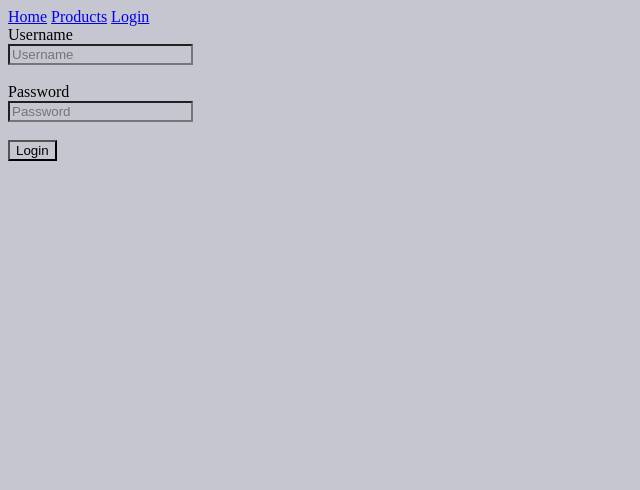
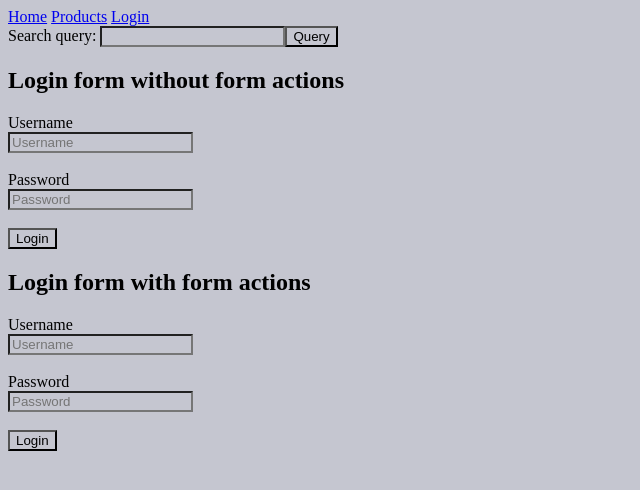
Before and after one commit to nsk4/SvelteKitLearning, a SvelteKit app: page /login in a window 1280 px wide. Shown: the top 490 px of the page, without its empty margins (0-640 px from the left). Built offline with nearby package versions, Linux system fonts and the light colour scheme.

Commit message:
Finished form actions section

```diff
--- a/src/routes/+layout.svelte
+++ b/src/routes/+layout.svelte
@@ -1,12 +1,40 @@
 <script lang="ts">
-    import { browser, building, dev, version } from '$app/environment';
+    import { applyAction, enhance } from '$app/forms';
+
+    //import { browser, building, dev, version } from '$app/environment';
     import { invalidateAll } from '$app/navigation';
     import { page } from '$app/stores';
     import type { LayoutData } from './$types';
+    import type { ActionData, SubmitFunction } from './login/$types';
 
-    $: console.log({ browser, building, dev, version });
+    // Environment information
+    //$: console.log({ browser, building, dev, version });
 
     export let data: LayoutData;
+
+    let isLoading = false;
+    let error = '';
+    let form: ActionData;
+
+    const handleLoginEnhance: SubmitFunction = () => {
+        isLoading = true;
+        return ({ result }) => {
+            isLoading = false;
+            error = '';
+
+            if (result.type === 'redirect') {
+                form = null;
+                applyAction(result);
+            }
+            if (result.type === 'error') {
+                error = result.error.message;
+            }
+            if (result.type === 'failure') {
+                form = result.data as ActionData;
+                applyAction(result);
+            }
+        };
+    };
 </script>
 
 <svelte:head>
@@ -40,8 +68,52 @@
             if (response.ok) {
                 invalidateAll();
             }
-        }}>Logout</button
+        }}>Logout (JavaScript)</button
     >
+
+    <form method="POST" action="/login?/logout&redirectTo={$page.url.pathname}" use:enhance>
+        <button type="submit">Logout (Form Action)</button>
+    </form>
 {/if}
 
+<form method="GET" action="/search">
+    Search query: <input name="query" /><input type="submit" value="Query" />
+</form>
+
 <slot />
+
+<!-- Example of work with form actions -->
+{#if !data.user && $page.url.pathname !== '/login'}
+    <div>
+        <h2>Login form with form actions</h2>
+        {#if error}
+            <p style="color:red">{error}</p>
+        {/if}
+        <form
+            method="POST"
+            action="/login?/login&redirectTo={$page.url.pathname}"
+            use:enhance={handleLoginEnhance}
+        >
+            <label for="username">Username</label><br />
+            <input
+                id="username"
+                name="username"
+                placeholder="Username"
+                value={form?.username || ''}
+            />
+            {#if form?.usernameMissing}
+                <p style="color:red; margin-bottom:0">Username is Required!</p>
+            {/if}
+            <br /><br />
+
+            <label for="password">Password</label><br />
+            <input id="password" name="password" placeholder="Password" type="password" />
+            {#if form?.passwordMissing}
+                <p style="color:red; margin-bottom:0">Password is Required!</p>
+            {/if}
+            <br /><br />
+
+            <button type="submit" disabled={isLoading}>Login</button>
+        </form>
+    </div>
+{/if}
--- a/src/routes/api/products/+server.ts
+++ b/src/routes/api/products/+server.ts
@@ -9,13 +9,12 @@ export const GET: RequestHandler = async ({ fetch }) => {
     return json(responseJSON, { status: 200 });
 };
 
-// Commented out for testing purposes. If page is set to be prerendered then it should not request from API endpoints that contain endpoints other than GET. In our example the products.ts is requesting GET endpoint from this file. Since this file also contains POST the prerendering will throw an error.
-//export const POST: RequestHandler = async ({ request }) => {
-//    const product = await request.json();
-//    if (!product.title) {
-//        throw error(400, "Product title is required!");
-//    }
-//    return json({ id: 123, title: product.title });
-//};
+export const POST: RequestHandler = async ({ request }) => {
+    const product = await request.json();
+    if (!product.title) {
+        throw error(400, "Product title is required!");
+    }
+    return json({ id: 123, title: product.title });
+};
 
 export const trailingSlash = "never";
--- /dev/null
+++ b/src/routes/login/+page.server.ts
@@ -0,0 +1,37 @@
+import { type Actions, fail, redirect } from "@sveltejs/kit";
+
+export const actions: Actions = {
+    login: async ({ request, cookies, url, locals }) => {
+        const form = await request.formData();
+
+        const username = form.get("username");
+        const password = form.get("password");
+
+        // Simulate delay in authentication
+        await new Promise(resolve => { setTimeout(resolve, 1000); });
+
+        // Simulate a processing error
+        if (username === "error") {
+            throw new Error("Test error");
+        }
+
+        if (!username) {
+            return fail(400, { usernameMissing: true });
+        }
+        if (!password) {
+            return fail(400, { passwordMissing: true, username });
+        }
+
+        cookies.set("token", "token_value", { path: "/" });
+        // This is done automatically in the handle hook in hooks.server.ts. This is not guaranted to happen in all situations, so it is safer to manually set it here as well.
+        locals.user = { name: "john", id: 1 };
+
+        throw redirect(303, url.searchParams.get("redirectTo") || "/");
+    },
+    logout: ({ cookies, url, locals }) => {
+        cookies.delete("token", { path: "/" });
+        // This is done automatically in the handle hook in hooks.server.ts. This is not guaranted to happen in all situations, so it is safer to manually set it here as well.
+        locals.user = undefined;
+        throw redirect(303, url.searchParams.get("redirectTo") || "/");
+    }
+};
--- a/src/routes/login/+page.svelte
+++ b/src/routes/login/+page.svelte
@@ -1,6 +1,7 @@
 <script lang="ts">
+    import { applyAction, enhance } from '$app/forms';
     import { invalidateAll } from '$app/navigation';
-    import type { Snapshot } from '../$types';
+    import type { Snapshot, ActionData } from './$types';
 
     let username = '';
     let password = '';
@@ -18,6 +19,7 @@
         }
     };
 
+    // Example of form without form actions
     const login = async () => {
         const response = await fetch('/api/login', {
             method: 'POST',
@@ -34,17 +36,27 @@
             alert(responseJSON.message);
         }
     };
+
+    // Example of work with form actions
+    // Form prop will be populated only in this page since only this route has form logic in page.server.ts.
+    export let form: ActionData;
+
+    let isLoading = false;
+    let error = '';
 </script>
 
+<!-- Example of form without form actions -->
+<div>
+    <h2>Login form without form actions</h2>
     <form on:submit|preventDefault={login}>
-    <label for="username">Username</label><br />
-    <input bind:value={username} id="username" name="username" placeholder="Username" />
+        <label for="username1">Username</label><br />
+        <input bind:value={username} id="username1" name="username" placeholder="Username" />
         <br /><br />
 
-    <label for="password">Password</label><br />
+        <label for="password1">Password</label><br />
         <input
             bind:value={password}
-        id="password"
+            id="password1"
             name="password"
             placeholder="Password"
             type="password"
@@ -53,3 +65,55 @@
 
         <button type="submit">Login</button>
     </form>
+</div>
+
+<!-- Example of work with form actions -->
+<div>
+    <h2>Login form with form actions</h2>
+    {#if error}
+        <p style="color:red">{error}</p>
+    {/if}
+    <form
+        method="POST"
+        action="?/login"
+        use:enhance={({ formData, formElement, action }) => {
+            console.log(formData, formElement, action);
+
+            isLoading = true;
+            return ({ result }) => {
+                console.log(result);
+                isLoading = false;
+                error = '';
+
+                // Update executes default enhance behaviour such as redirects. We should call it if we do not have our custom logic.
+                //update();
+
+                if (result.type === 'failure' || result.type === 'redirect') {
+                    // Apply action can be used to manually control what to do under different result types.
+                    applyAction(result);
+                }
+
+                // Default action for error is to open an error page.
+                if (result.type === 'error') {
+                    error = result.error.message;
+                }
+            };
+        }}
+    >
+        <label for="username">Username</label><br />
+        <input id="username" name="username" placeholder="Username" value={form?.username || ''} />
+        {#if form?.usernameMissing}
+            <p style="color:red; margin-bottom:0">Username is Required!</p>
+        {/if}
+        <br /><br />
+
+        <label for="password">Password</label><br />
+        <input id="password" name="password" placeholder="Password" type="password" />
+        {#if form?.passwordMissing}
+            <p style="color:red; margin-bottom:0">Password is Required!</p>
+        {/if}
+        <br /><br />
+
+        <button type="submit" disabled={isLoading}>Login</button>
+    </form>
+</div>
--- a/src/routes/products/+page.server.ts
+++ b/src/routes/products/+page.server.ts
@@ -26,4 +26,5 @@ export const load: PageServerLoad = async ({ fetch, depends, locals }) => {
 };
 
 // Endpoint will run once during build time and the results will be baked into the generated file. If products changes after build this will not be reflected in the generated file.
-export const prerender = true;
+// If page is set to be prerendered then it should not request from API endpoints that contain endpoints other than GET. In our example the /api/products is requesting GET endpoint from this file. Since this file also contains POST the prerendering will throw an error.
+//export const prerender = true;
--- /dev/null
+++ b/src/routes/search/+page.svelte
@@ -0,0 +1,5 @@
+<script lang="ts">
+    import { page } from '$app/stores';
+</script>
+
+<h2>Search results for: {$page.url.searchParams.get('query')}</h2>
```
Lines whose indentation alone changed are shown as unchanged.
